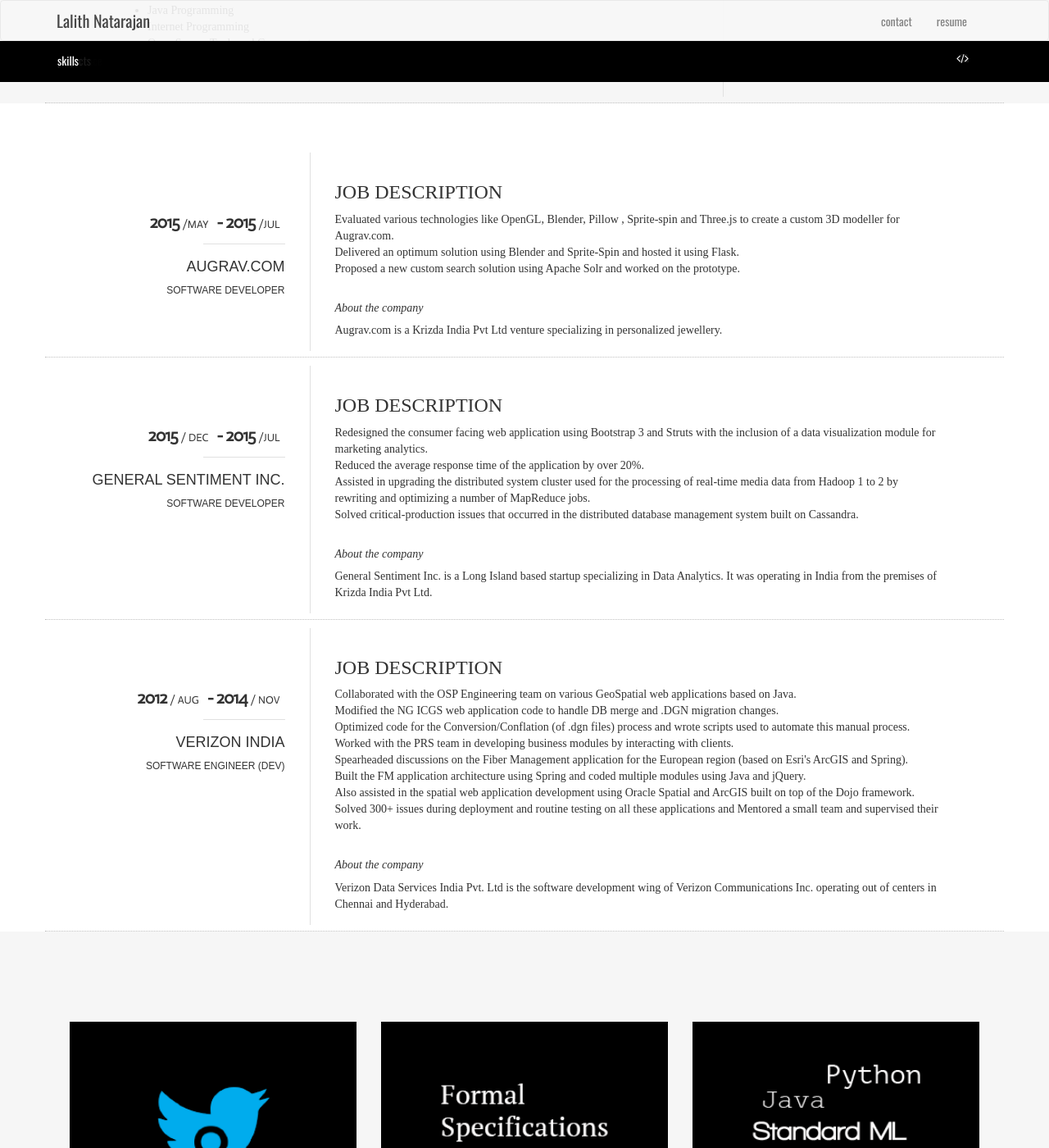
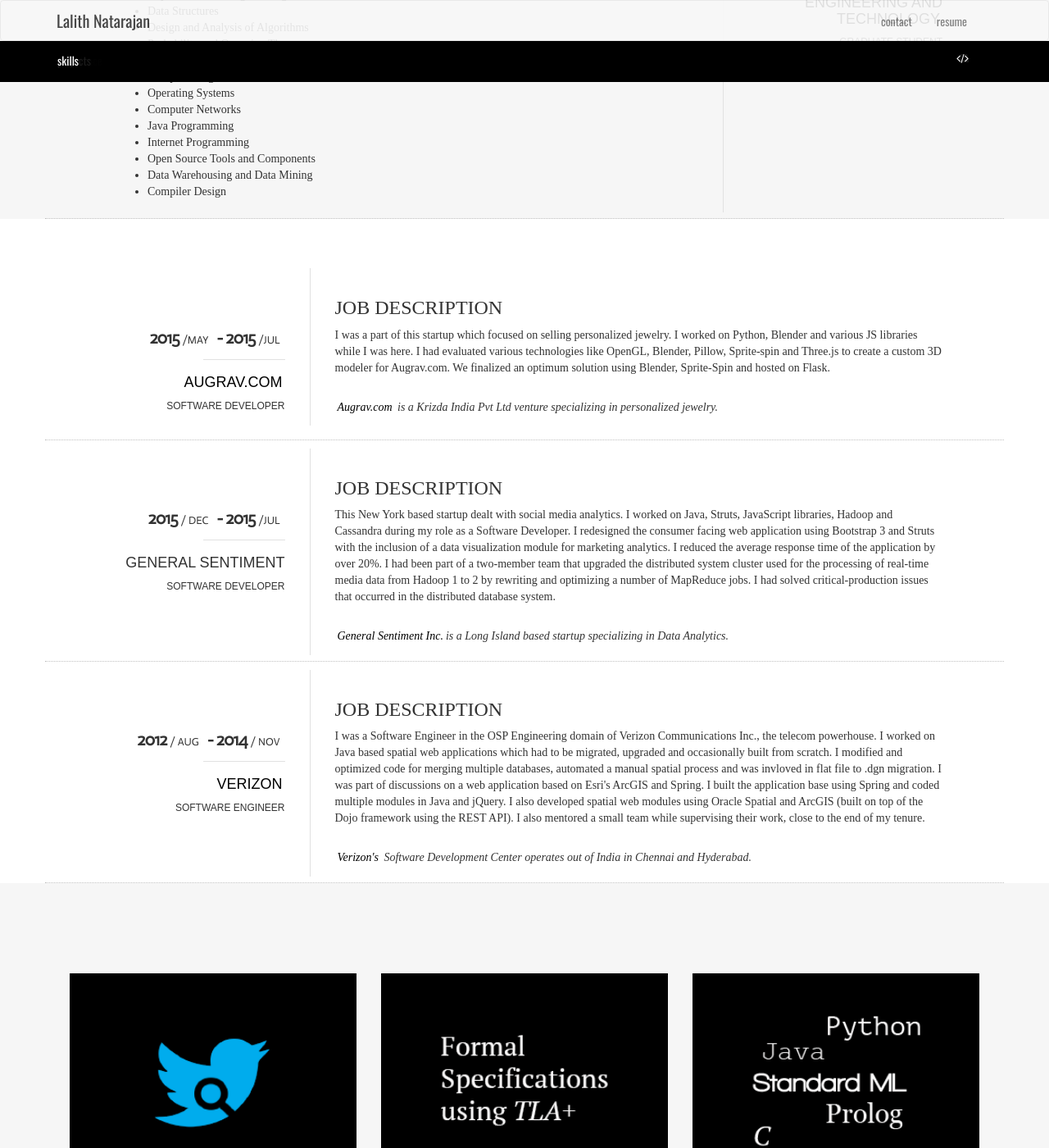
Before and after one commit to bizentass/bizentass.github.io, a Jekyll site: the page built from index.html, in a window 1280 px wide and 1400 px high, scrolled down 972 px. Shown: the whole window at 82% size. Built offline with Jekyll 4.4.1, drawn with Linux system fonts in a browser that asks for light colours; some of the changed text lies outside the part shown.

Commit message:
Text Change, Resume Change

```diff
--- a/index.html
+++ b/index.html
@@ -51,15 +51,22 @@
                     <div class="cv-item edu-item">
                         <div class="tiny-break"></div>
 			              <h4>Master of Science in Computer Science
-			              	<small>(3.6 / 4.0)</small>
 			          	  </h4>
-			              <p> Graduate Studies with concentration in Software Systems</p>
+			              <p> Graduate Studies with concentration in Software Systems (Data Mining) </p>
 			              <h5>Coursework</h5>
+			              <h5><i>Completed</i></h5>
 			              <ul class="unordered-list">
 			                <li> Distributed Systems (CSE 586)</li>
 			                <li> Information Retrieval (CSE 535) </li>
 			                <li> Fundamentals of Programming Languages (CSE 505)</li>
 			                <li> Analysis of Algorithms (CSE 529)</li>
+			              </ul>
+			              <h5><i>Ongoing</i></h5>
+			              <ul class="unordered-list">
+			                <li> Machine Learning (CSE 574)</li>
+			                <li> Data Intensive Computing (CSE 587)</li>
+			                <li> Operating Systems (CSE 521) </li>
+			                <li> Topics in Data Mining (CSE 706)</li>
 			              </ul>
                     </div><!-- end .cv-item -->
                 </div><!-- end .col-md-9 -->
@@ -68,7 +75,7 @@
                         <div class="time-range">
                     		2015 <span>/ Aug</span> - Present
                     	</div>
-                        <h4>University at Buffalo</h4>
+                        <h4><a href="https://www.buffalo.edu">University at Buffalo</a></h4>
                         <p>
                         	Graduate Student
                         </p>
@@ -108,7 +114,7 @@
                         <div class="time-range">
                     		2008 <span>/ Aug</span> - 2012 <span>/ Apr</span>
                     	</div>
-                        <h4>Sri Krishna College of Engineering and Technology</h4>
+                        <h4><a href="http://www.skcet.ac.in/index.php">Sri Krishna College of Engineering and Technology</a></h4>
                         <p>
                         	Graduate Student
                         </p>
@@ -134,7 +140,7 @@
                         <div class="time-range">
                     		2015 <span> /May</span> - 2015 <span> /Jul </span>
                     	</div>
-                        <h4>Augrav.com</h4>
+                        <h4><a href="http://www.augrav.com/">Augrav.com</a></h4>
                         <p>
                         	Software Developer
                         </p>
@@ -144,14 +150,12 @@
                     <div class="cv-item">
                      	<h3 class="text-uppercase">Job Description</h3>
                         <p>
-							Evaluated various technologies like OpenGL, Blender, Pillow , Sprite-spin and Three.js to create a custom 3D modeller for Augrav.com.<br>
-							Delivered an optimum solution using Blender and Sprite-Spin and hosted it using Flask.<br>
-							Proposed a new custom search solution using Apache Solr and worked on the prototype.<br>
+							I was a part of this startup which focused on selling personalized jewelry. I worked on Python, Blender and various JS libraries while I was here. I had evaluated various technologies like OpenGL, Blender, Pillow, Sprite-spin and Three.js to create a custom 3D modeler for Augrav.com. We finalized an optimum solution using Blender, Sprite-Spin and hosted on Flask.
                         </p>
                         <div class="tiny-break"></div>
                         <p>
-                        	<h5><i>About the company</i></h5>
-                        	Augrav.com is a Krizda India Pvt Ltd venture specializing in personalized jewellery.
+                        	<h5><i>
+                        	<a href="http://www.augrav.com/">Augrav.com</a> is a Krizda India Pvt Ltd venture specializing in personalized jewelry.</i></h5>
                         </p>
                     </div><!-- end .cv-item -->
                 </div><!-- end .col-md-9 -->
@@ -163,7 +167,7 @@
                         <div class="time-range">
                     		2015 <span>/ Dec</span> - 2015 <span> /Jul </span>
                     	</div>
-                        <h4>General Sentiment Inc.</h4>
+                        <h4>General Sentiment</h4>
                         <p>
                         	Software Developer
                         </p>
@@ -173,16 +177,12 @@
                     <div class="cv-item">
                      	<h3 class="text-uppercase">Job Description</h3>
                         <p>
-							Redesigned the consumer facing web application using Bootstrap 3 and Struts with the inclusion of a data visualization module for marketing analytics.<br>
-							Reduced the average response time of the application by over 20%.<br>
-							Assisted in upgrading the distributed system cluster used for the processing of real-time media data from Hadoop 1 to 2 by rewriting and optimizing a number of MapReduce jobs.<br>
-							Solved critical-production issues that occurred in the distributed database management system built on Cassandra.<br>
-
+							This New York based startup dealt with social media analytics. I worked on Java, Struts, JavaScript libraries, Hadoop and Cassandra during my role as a Software Developer. I redesigned the consumer facing web application using Bootstrap 3 and Struts with the inclusion of a data visualization module for marketing analytics. I reduced the average response time of the application by over 20%. I had been part of a two-member team that upgraded the distributed system cluster used for the processing of real-time media data from Hadoop 1 to 2 by rewriting and optimizing a number of MapReduce jobs. I had solved critical-production issues that occurred in the distributed database system.
                         </p>
                         <div class="tiny-break"></div>
                         <p>
-                        	<h5><i>About the company</i></h5>
-                        	General Sentiment Inc. is a Long Island based startup specializing in Data Analytics. It was operating in India from the premises of Krizda India Pvt Ltd.
+                        	<h5><i>
+                        	<a href="http://www.generalsentiment.com/the-team/">General Sentiment Inc.</a>is a Long Island based startup specializing in Data Analytics.</i></h5>
                         </p>
                     </div><!-- end .cv-item -->
                 </div><!-- end .col-md-9 -->
@@ -194,9 +194,9 @@
                         <div class="time-range">
                     		2012 <span>/ Aug</span> - 2014 <span>/ Nov </span>
                     	</div>
-                        <h4> Verizon India</h4>
+                        <h4><a href="http://www.verizon.com/about/"> Verizon</a></h4>
                         <p>
-                        	Software Engineer (Dev)
+                        	Software Engineer
                         </p>
                     </div><!-- end .page-section-title -->
                 </div><!-- end .span3 -->
@@ -204,19 +204,12 @@
                     <div class="cv-item">
                      	<h3 class="text-uppercase">Job Description</h3>
                         <p>
-							Collaborated with the OSP Engineering team on various GeoSpatial web applications based on Java.<br>
-							Modified the NG ICGS web application code to handle DB merge and .DGN migration changes.<br>
-							Optimized code for the Conversion/Conflation (of .dgn files) process and wrote scripts used to automate this manual process.<br>
-							Worked with the PRS team in developing business modules by interacting with clients.<br>
-							Spearheaded discussions on the Fiber Management application for the European region (based on Esri's ArcGIS and Spring).<br>
-							Built the FM application architecture using Spring and coded multiple modules using Java and jQuery.<br>
-							Also assisted in the spatial web application development using Oracle Spatial and ArcGIS built on top of the Dojo framework.<br>
-							Solved 300+ issues during deployment and routine testing on all these applications and Mentored a small team and supervised their work.<br>
+							I was a Software Engineer in the OSP Engineering domain of Verizon Communications Inc., the telecom powerhouse. I worked on Java based spatial web applications which had to be migrated, upgraded and occasionally built from scratch. I modified and optimized code for merging multiple databases, automated a manual spatial process and was invloved in flat file to .dgn migration. I was part of discussions on a web application based on Esri's ArcGIS and Spring. I built the application base using Spring and coded multiple modules in Java and jQuery. I also developed spatial web modules using Oracle Spatial and ArcGIS (built on top of the Dojo framework using the REST API). I also mentored a small team while supervising their work, close to the end of my tenure.
                         </p>
                         <div class="tiny-break"></div>
                         <p>
-                        	<h5><i>About the company</i></h5>
-                        	Verizon Data Services India Pvt. Ltd is the software development wing of Verizon Communications Inc. operating out of centers in Chennai and Hyderabad.
+                        	<h5><i>
+                        	<a href="http://www.verizon.com/about/">Verizon's </a> Software Development Center operates out of India in Chennai and Hyderabad.</i></h5>
                         </p>
                     </div><!-- end .cv-item -->
                 </div><!-- end .col-md-9 -->
@@ -671,7 +664,7 @@
 			      </p>
 			      <p>
 			      	<i class="fa fa-github"></i>
-			      	<a href="https://github.com/bizentass/Incident_Search">
+			      	<a href="https://github.com/bizentass/sweetsearch">
 			      		Repository Link
 			      	</a>
 			      </p>
@@ -798,7 +791,7 @@
 			      </p>
 			      <p>
 			      	<i class="fa fa-github"></i>
-			      	<a href="https://github.com/bizentass/Daily-Tweet-Indexer">
+			      	<a href="https://github.com/bizentass/daily_tweet_indexer">
 			      		Repository Link
 			      	</a>
 			      </p>
@@ -832,7 +825,7 @@
 			      </p>
 			      <p>
 			      	<i class="fa fa-github"></i>
-			      	<a href="https://github.com/bizentass/visual-speech-synthesis">
+			      	<a href="https://github.com/bizentass/visual_speech_synthesis">
 			      		Repository Link
 			      	</a>
 			      </p>
```
Also changed, not shown: other parts of index.html (+0 -1 lines), 1 other file.
